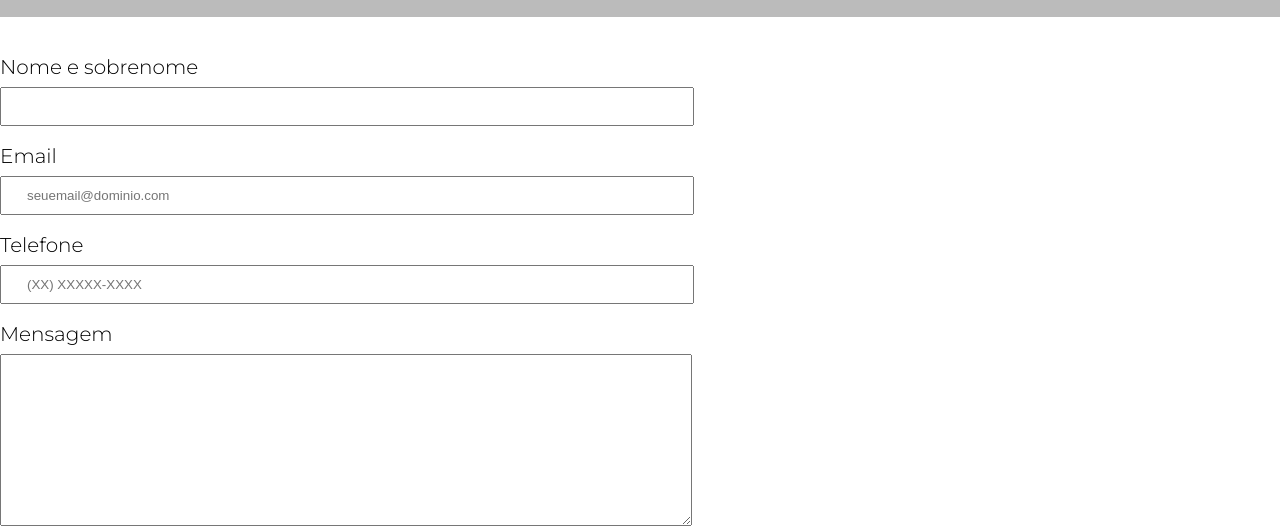
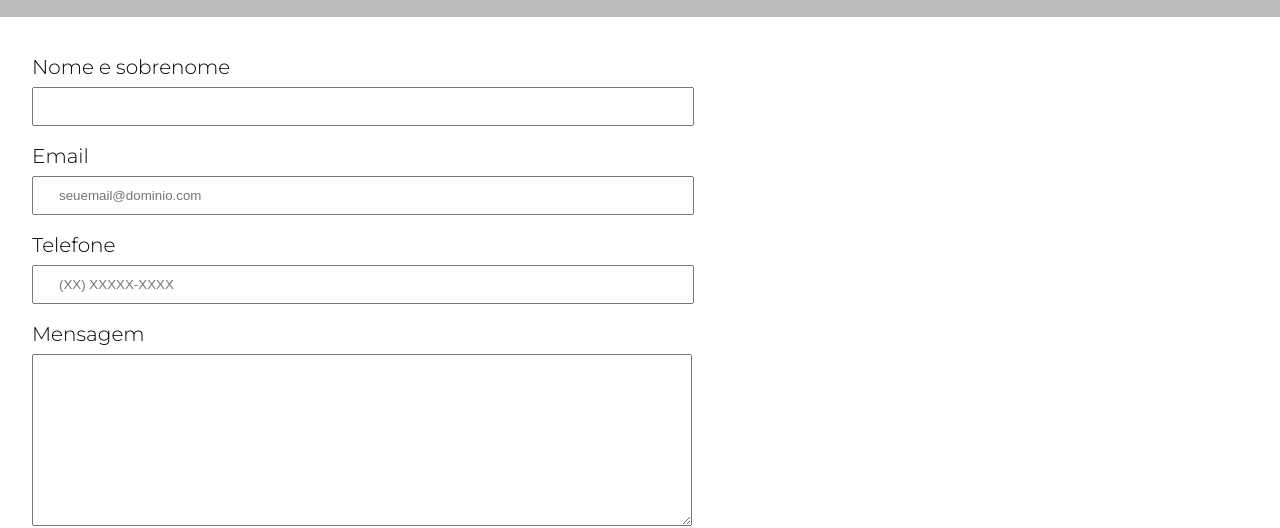
Before and after one commit to leticiamossi/primeiro-site, a plain HTML site: page contato.html in a window 1280 px wide. Shown: the part 276-804 px from the top of the page. Drawn offline with Linux system fonts and the light colour scheme.

Commit message:
Adicionando margem na página de contatos

```diff
--- a/style.css
+++ b/style.css
@@ -105,6 +105,9 @@ footer {
 
 /* css da página contato */
 
+.contato {
+	margin: 0 2em;
+}
 
 form{
 	margin: 40px 0;
```
